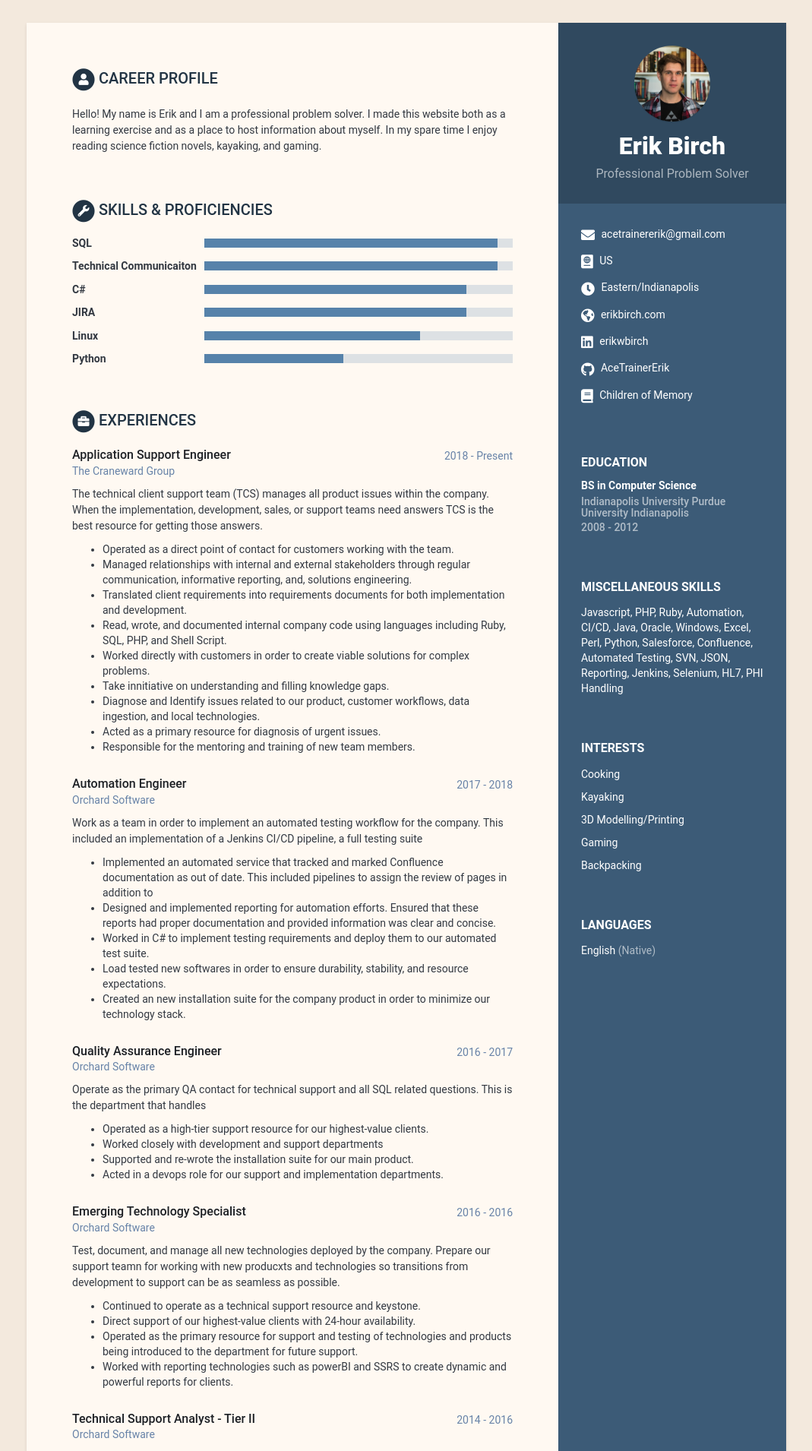
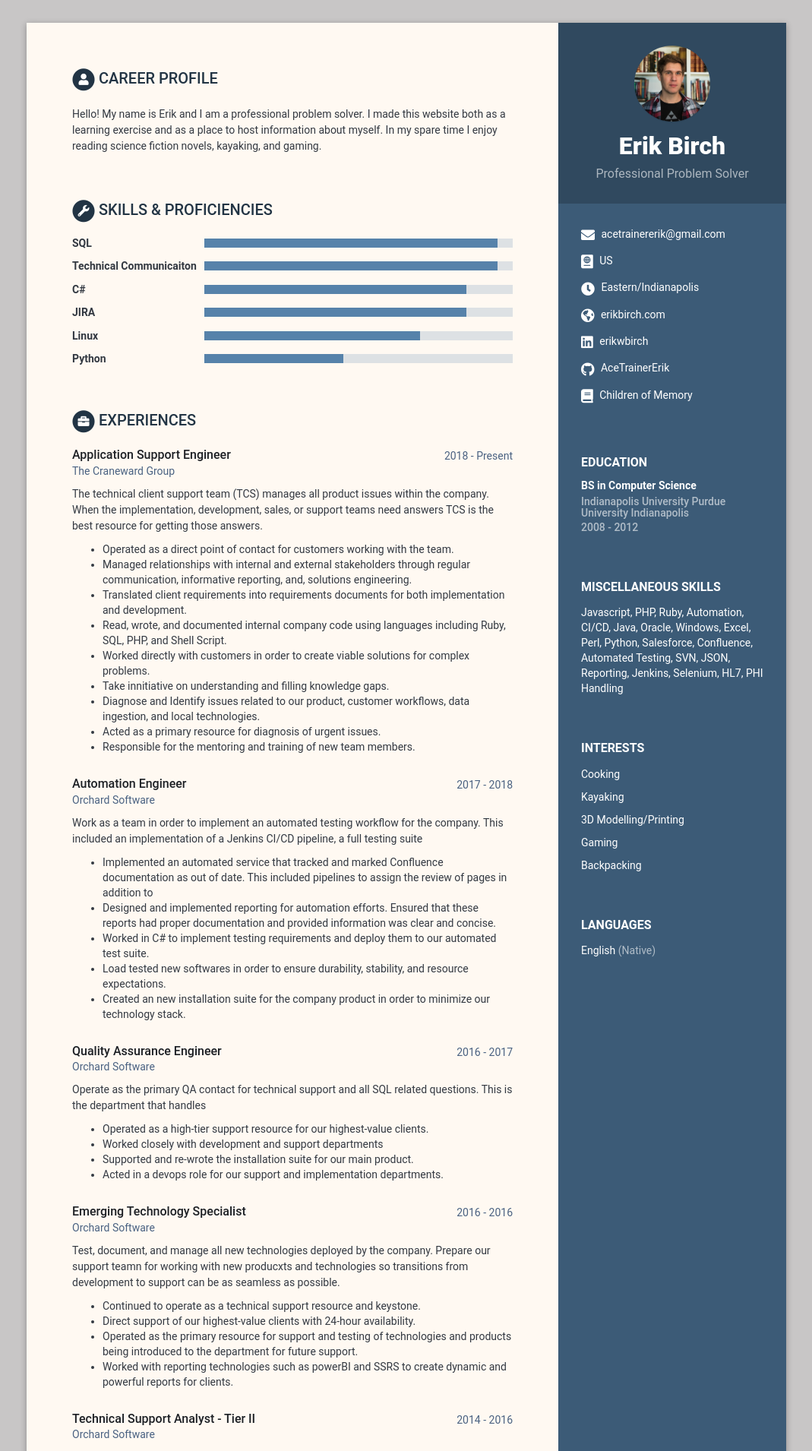
Before and after one commit to AceTrainerErik/AceTrainerErik.github.io, a Jekyll site: the page built from index.html, in a window 1280 px wide. Shown: the top 1910 px of the page at 76% size, without its empty margins (105-1174 px from the left). Built offline with Jekyll 4.4.1, drawn with Linux system fonts in a browser that asks for light colours.

Commit message:
Created a navy theme that works well.

```diff
--- a/_config.yml
+++ b/_config.yml
@@ -10,7 +10,7 @@ url: 'http://erikbirch.com'
 
 description: Erik Birch - Professional Problem Solver.
 # Style will be applied only after restarting the build or serve. Just choose one of the options.
-theme_skin: coffee # coffee ceramic blue turquoise green berry orange
+theme_skin: navy # coffee ceramic blue turquoise green berry orange
 chrome_mobile_color: #use hex colors (ex:#1976d2) or leave empty if you don't want a color for chrome mobile searchbar
 
 # Sass/SCSS
--- a/_sass/_base.scss
+++ b/_sass/_base.scss
@@ -40,7 +40,7 @@ p {
   max-width: 1000px;
   margin: 0 auto;
   position: relative;
-  @include box-shadow(0px 2px 4px rgba(0, 0, 0, 0.1));
+  @include box-shadow(0px 2px 8px rgba(0, 0, 0, 0.3));
 }
 
 .sidebar-wrapper {
--- /dev/null
+++ b/_sass/skins/_navy.scss
@@ -0,0 +1,8 @@
+/* Coffee Color Scheme */
+$theme-primary: #3c5b77;
+$theme-secondary: #fff9f2;
+$background-color: #C8C6C6;
+
+$text-color: #1d2025;
+$text-color-secondary: #333942;
+$subtext-color: #4a6282;
```
